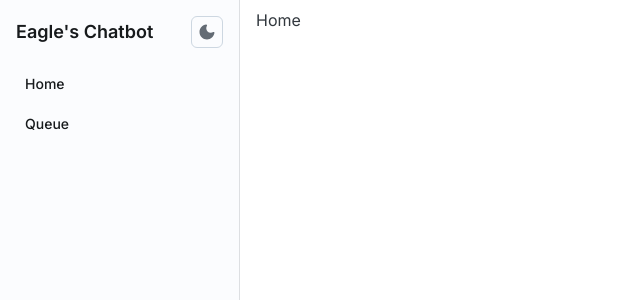
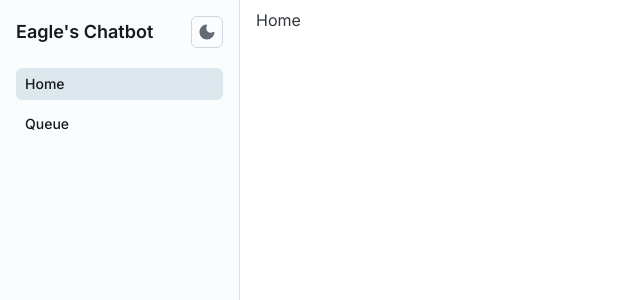
Before and after one commit to d4rkeagle65/eagles-chatbot, a Next.js app: page / in a window 1280 px wide. Shown: the top 300 px of the page, without its empty margins (0-640 px from the left). Built offline with nearby package versions, Linux system fonts and the light colour scheme.

Commit message:
Updating sidebar.

```diff
--- a/app/components/Sidebar.js
+++ b/app/components/Sidebar.js
@@ -1,5 +1,6 @@
 'use client';
 import * as React from 'react';
+import { usePathname } from 'next/navigation';
 
 import { useRouter, useParams } from "next/navigation";
 import { useEffect } from "react";
@@ -33,14 +34,6 @@ const menuItems = [
 export default function Sidebar() {
     const router = useRouter();
     const params = useParams();
-    const [pageLoc, setLoc] = React.useState(true);
-
-    useEffect(() => {
-        async function setPageLoc() {
-            let path = window.location.pathname.slice(1);
-        }
-        setPageLoc();
-    }, [params]);
 
     return (
         <Sheet
@@ -121,7 +114,7 @@ export default function Sidebar() {
                         }}
                     >
                         {Object.values(menuItems).map((row, index) => (
-                            <MenuItem menuRow={row} rowIndex={index} />
+                            <MenuItem menuRow={row} key={index} />
                         ))}
                     </List>
                 </Box>
@@ -129,20 +122,16 @@ export default function Sidebar() {
     )
 }
 
-function MenuItem({ menuRow, rowIndex }) {
-    let selectBool;
-    if (menuRow.name === "Home") {
-        selectBool = null;
-    } else {
-        selectBool = menuRow.name;
-    }
+function MenuItem({ menuRow, key }) {
+    let selectBool = usePathname() === "/" ? "Home" : usePathname().slice(1);
 
     return (
-        <ListItem key={rowIndex}>
+        <ListItem key={key}>
             <ListItemButton
                 role="menuItem"
                 component="a"
                 href={menuRow.link}
+                selected={selectBool === menuRow.name}
             >
                 <ListItemContent>
                     <Typography level="title-sm">{menuRow.name}</Typography>
```
Also changed, not shown: 1 other file (tests, documents, lock files or other folders).
